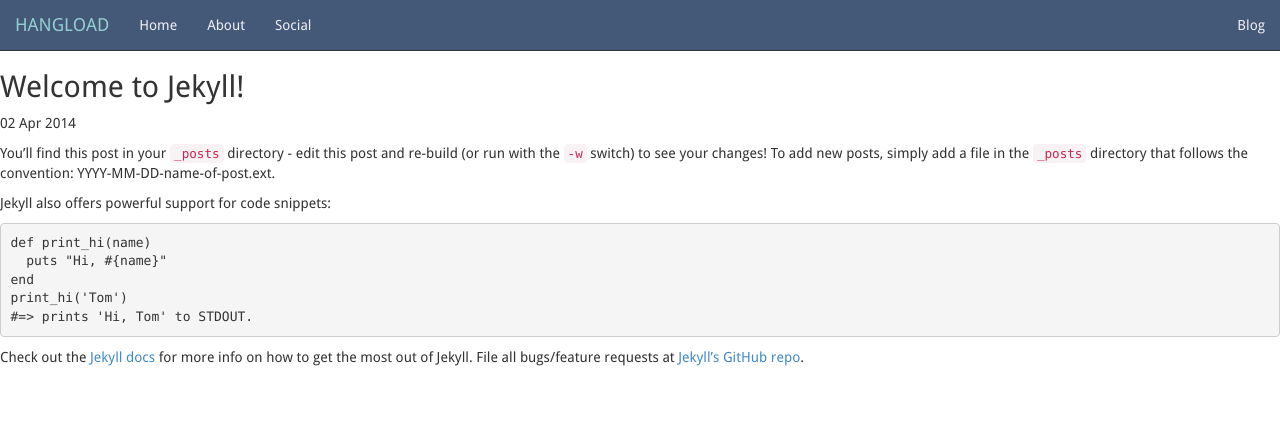
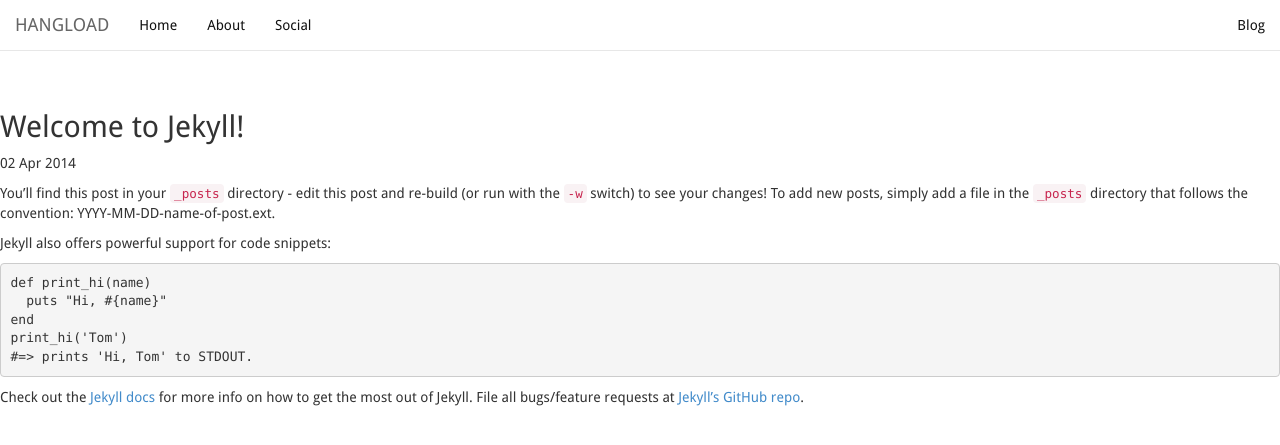
Before and after one commit to bodokaiser/hangload.com, a Jekyll site: the page built from _posts/2014-04-02-welcome-to-jekyll.markdown, in a window 1280 px wide. Shown: the top 445 px of the page. Built offline with Jekyll 4.4.1, drawn with Linux system fonts in a browser that asks for light colours; Markdown is read by kramdown in place of the engine named in the settings.

Commit message:
redesigned home section

```diff
--- a/stylesheets/bootstrap-theme.css
+++ b/stylesheets/bootstrap-theme.css
@@ -1,45 +1,29 @@
-/**
- * 1. #1C1D21
- * 2. #31353D
- * 3. #445878
- * 4. #92CDCF
- * 5. #EEEFF7
- */
-
 @font-face {
   font-family: 'Droid-Sans';
   src: url('../fonts/droid-sans.ttf');
 }
 
 body {
-  padding-top: 50px;
+  padding-top: 90px;
   font-family: 'Droid-Sans';
 }
 
 .navbar-default {
-  background-color: #445878;
-  border-color: #31353D;
+  background-color: #FFF;
 }
 
 .navbar-default .navbar-brand {
-  color: #EEEFF7;
+  color: #111;
 }
 
 .navbar-default .navbar-brand:hover {
-  color: #92CDCF;
+  color: #666;
 }
 
 .navbar-default .navbar-nav > li > a {
-  color: #EEEFF7;
+  color: #111;
 }
 
 .navbar-default .navbar-nav > li > a:hover {
-  color: #92CDCF;
+  color: #666;
 }
-
-section#home {
-  background-size: cover;
-  background-repeat: no-repeat;
-  background-position: center bottom;
-  background-image: url('../images/airport.jpg');
-}
```
Also changed, not shown: index.html (+3 -25 lines), images/brand.svg.
